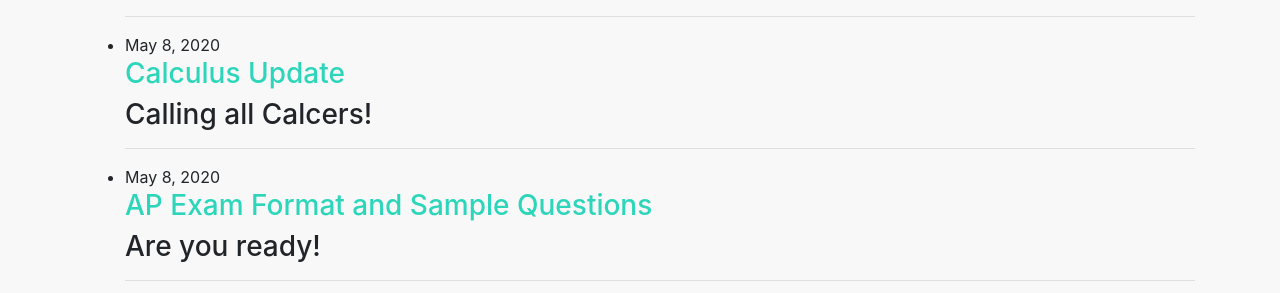
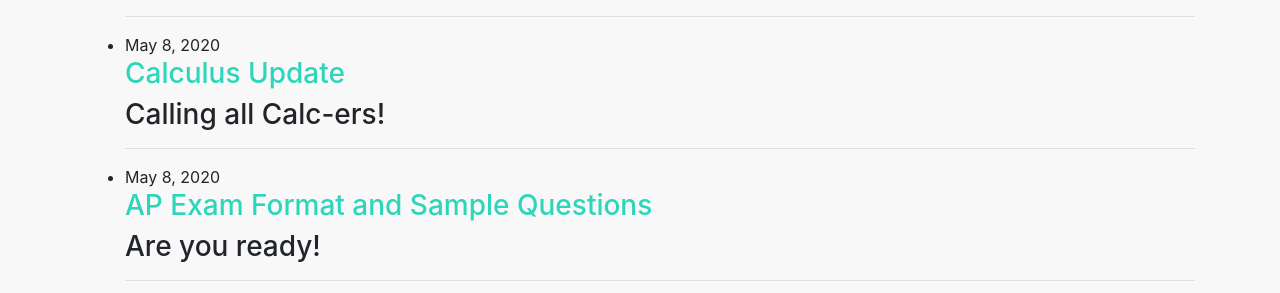
Before and after one commit to KasaiYuki/kasaiyuki.github.io, a Jekyll site: the page built from index.md, in a window 1280 px wide and 978 px high. Shown: the part 312-605 px from the top of the window. Built offline with Jekyll 4.4.1, drawn with Linux system fonts in a browser that asks for light colours; comment, search, counter and statistics services are not loaded.

Commit message:
edited calc update post title

```diff
--- a/_posts/2020-05-09-calculus-update.md
+++ b/_posts/2020-05-09-calculus-update.md
@@ -6,7 +6,7 @@
 comments: true
 categories:
 ---
-### Calling all Calcers!
+### Calling all Calc-ers!
 
 I have posted a calculus cram sheet that both AB and BC test takers can use.
 
```
Also changed, not shown: 2 other files.
